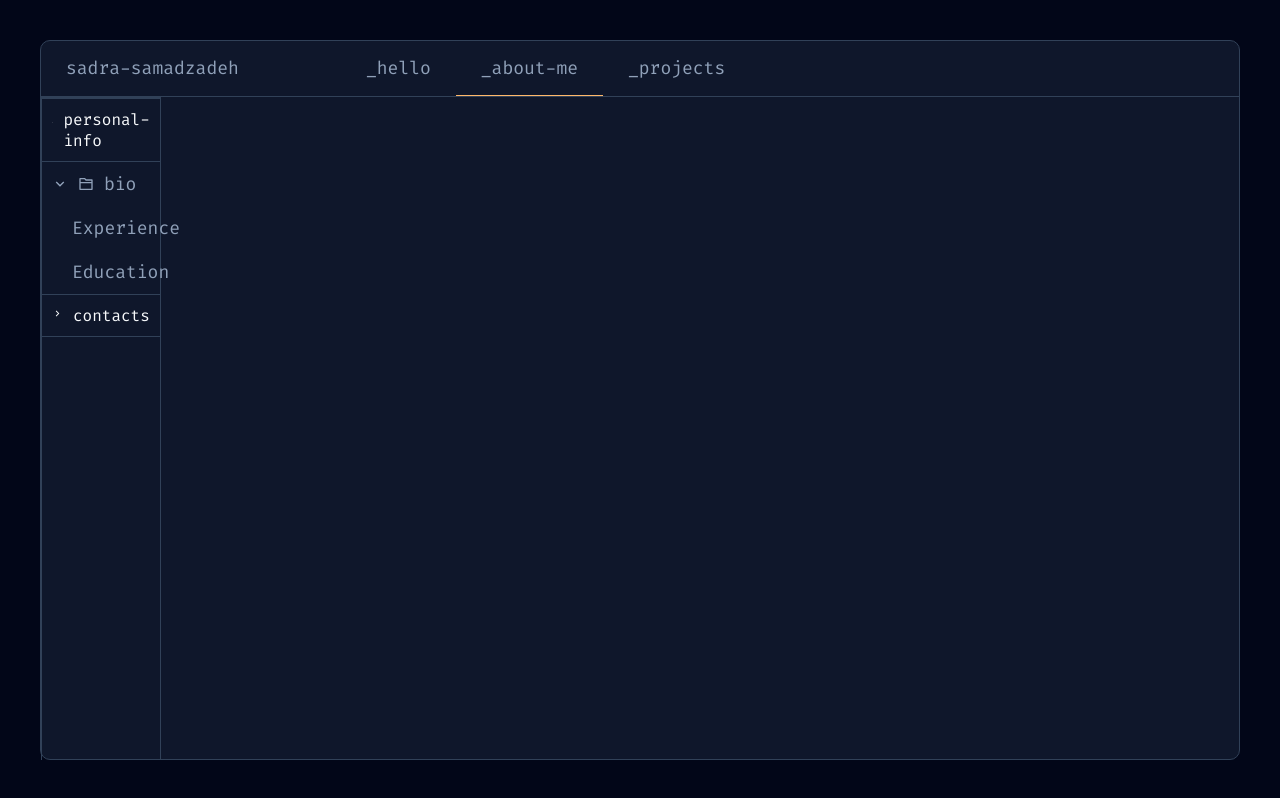
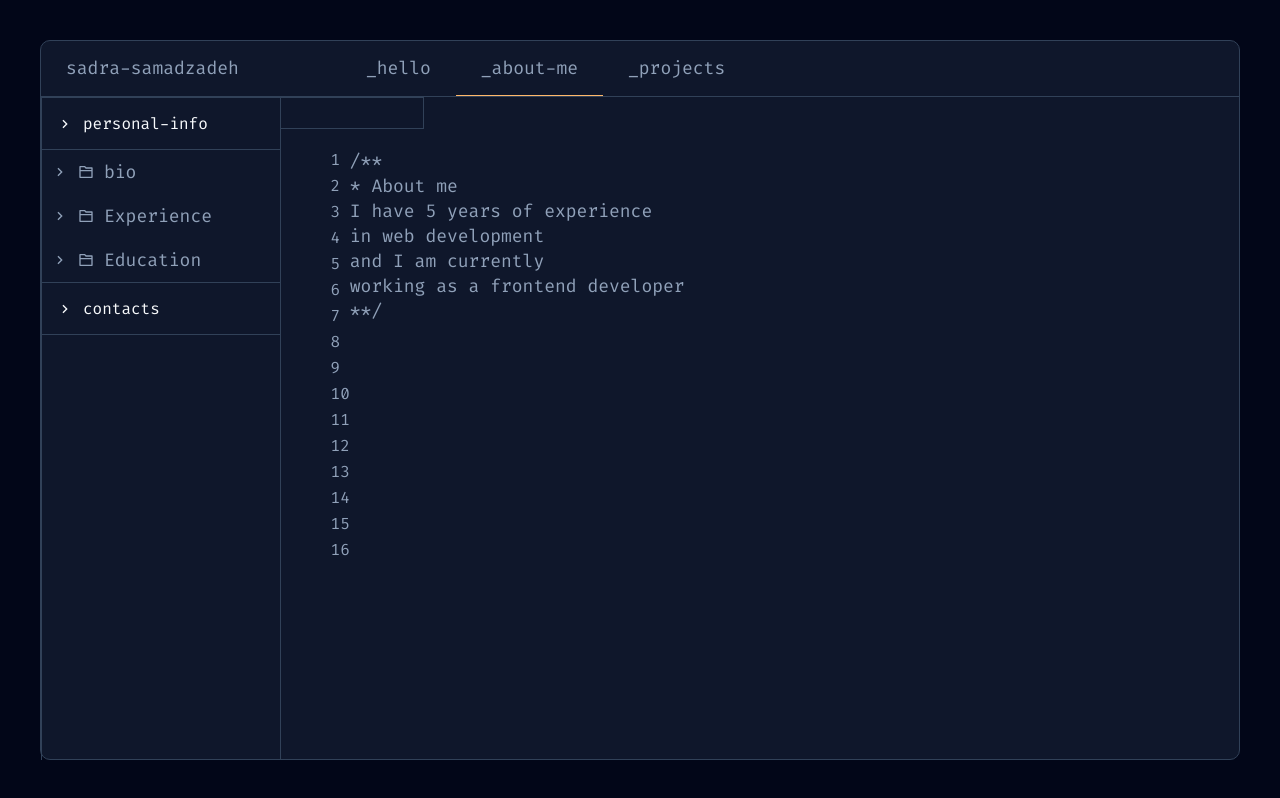
Before and after one commit to SadraSamadzadeh/portfolio, a React (Vite) app: page / in a window 1280 px wide. Both pictures are taken after a click on the link "_about-me". Built offline with nearby package versions, Linux system fonts and the light colour scheme; a web font is replaced by a local one.

Commit message:
added a lot of new components and no i finally know how to use atoms on a basic level which is nice

```diff
--- /dev/null
+++ b/src/_components/CodeText.tsx
@@ -0,0 +1,37 @@
+import React from 'react'
+import styled from 'styled-components'
+
+const CodeText = () => {
+    const numbers: number[] = [1, 2, 3, 4, 5, 6, 7, 8, 9, 10, 11, 12, 13, 14, 15, 16];
+  return (
+    <Main>
+        <SideNumbers>
+            {numbers.map((n) => (
+                <div key={n}>
+                    {n}
+                </div>
+            ))}
+        </SideNumbers>
+        <Text>
+            /** <br/> * About me <br/> I have 5 years of experience <br/> in web development <br/> and I am currently <br/> working as a frontend developer <br/> **/
+        </Text>
+    </Main>
+  )
+}
+const Main = styled.div`
+    width: 50%;
+    padding: 20px 50px 0 50px;
+    display: flex;
+`
+const SideNumbers = styled.div`
+    display: flex;
+    flex-direction: column;
+    justify-content: flex-start;
+    font-size: 16px;
+    gap: 5px;
+`
+const Text = styled.div`
+    line-height: 25px;
+`
+
+export default CodeText
--- a/src/_components/Folder.tsx
+++ b/src/_components/Folder.tsx
@@ -1,21 +1,32 @@
 import React, { useState } from 'react'
 import styled from 'styled-components'
 import { Icons } from '../Icons/Icons'
+import { theme } from '../style/theme';
+import { useAtomValue, useSetAtom } from 'jotai';
+import { active } from '../atoms/folder';
+import { contentManager } from '../atoms/general';
 
 const Folder = ({title, color, items}: {title: string, color: string, items: string[]}) => {
     const [show, setShow] = useState(true);
+    const setActive = useSetAtom(active);
+    const setContent = useSetAtom(contentManager);
+    const isActive = useAtomValue(active);
+    const clickFolder = () => {
+        setShow(!show);
+        setActive(title);
+    }
   return (
     <Container>
-        <MainContainer onClick={() => setShow(!show)}>
+        <MainContainer onClick={() => clickFolder()}>
         <Icon>
-            <Icons.ArrowRight style={show ? {transform: 'rotate(90deg)'} : {}} />
+            <Icons.ArrowRight style={!show ? {transform: 'rotate(90deg)'} : {}} />
         </Icon>
 
         <Icon>
             <Icons.Folder />
         </Icon>
 
-        <Title>
+        <Title style={isActive === title ? {color: `${theme.colors.white}`} : {}}>
             {title}
         </Title>
         </MainContainer>
@@ -31,7 +42,7 @@ const Folder = ({title, color, items}: {title: string, color: string, items: str
              <Icon>
                  <Icons.File />
              </Icon>
-                <Item key={index}>
+                <Item onClick={() => setContent(item)} key={index}>
                     {item}
                 </Item>
                 </MainContainer>
--- /dev/null
+++ b/src/_components/SecondNav.tsx
@@ -0,0 +1,29 @@
+import { useAtomValue } from 'jotai';
+import React from 'react'
+import styled from 'styled-components'
+import { contentManager } from '../atoms/general';
+
+const SecondNav = () => {
+    const file = useAtomValue(contentManager);
+  return (
+    <Main>
+        <FileContainer>
+            {file}
+        </FileContainer>
+    </Main>
+  )
+}
+
+const Main = styled.div`
+    width: 100%;
+`;
+const FileContainer = styled.div`
+    width: 15%;
+    border-bottom: 1px solid ${p => p.theme.colors.primaryLighter};
+    border-top: 1px solid ${p => p.theme.colors.primaryLighter};
+    border-right: 1px solid ${p => p.theme.colors.primaryLighter};
+    padding: 15px;
+    font-size: 16px;
+`
+
+export default SecondNav
--- a/src/_components/Section.tsx
+++ b/src/_components/Section.tsx
@@ -30,7 +30,7 @@ const Header = styled.div`
     display: flex;
     flex-direction: row;
     align-items: center;
-    padding: 10px;
+    padding: 15px;
     gap: 10px;
     border-bottom: 1px solid ${p => p.theme.colors.primaryLighter};
     border-top: 1px solid ${p => p.theme.colors.primaryLighter};
--- a/src/_components/Sidebar.tsx
+++ b/src/_components/Sidebar.tsx
@@ -22,8 +22,12 @@ const Sidebar = () => {
 }
 
 const Main = styled.div`
-    max-width: 10%;
-    border: 1px solid ${p => p.theme.colors.primaryLighter};
+    min-width: 20%;
+    max-width: 30%;
+    border-bottom: 1px solid ${p => p.theme.colors.primaryLighter};
+    border-right: 1px solid ${p => p.theme.colors.primaryLighter};
+    border-left: 1px solid ${p => p.theme.colors.primaryLighter};
+
     height: 100%;
     display: flex;
     flex-direction: column;
--- /dev/null
+++ b/src/atoms/folder.ts
@@ -0,0 +1,5 @@
+import { theme } from '../style/theme';
+import { atom } from 'jotai';
+
+
+export const active = atom<string>('');
--- a/src/atoms/general.ts
+++ b/src/atoms/general.ts
@@ -5,3 +5,4 @@ export type ViewType = '_hello' | '_about-me' | '_projects' | '_contact-me';
 
 export const mobileAtom = atom(window.matchMedia(`(max-width: ${theme.responsive.media.lg})`).matches);
 export const page = atom<ViewType>('_hello');
+export const contentManager = atom<string>('');
--- a/src/routes/about/index.tsx
+++ b/src/routes/about/index.tsx
@@ -1,10 +1,30 @@
 import React from 'react'
 import Sidebar from '../../_components/Sidebar'
+import SecondNav from '../../_components/SecondNav'
+import styled from 'styled-components'
+import CodeText from '../../_components/CodeText'
 
 const AboutMe = () => {
   return (
-    <div><Sidebar/></div>
+    <Container>
+        <Sidebar/>
+        <Left>
+          <SecondNav />
+          <CodeText />
+        </Left>
+
+    </Container>
   )
 }
-
+const Container = styled.div`
+    display: flex;
+    flex-direction: row;
+    justify-content: flex-start;
+    height: 100%;
+`
+const Left = styled.div`
+    width: 100%;
+    display: flex;
+    flex-direction: column;
+`
 export default AboutMe
```
